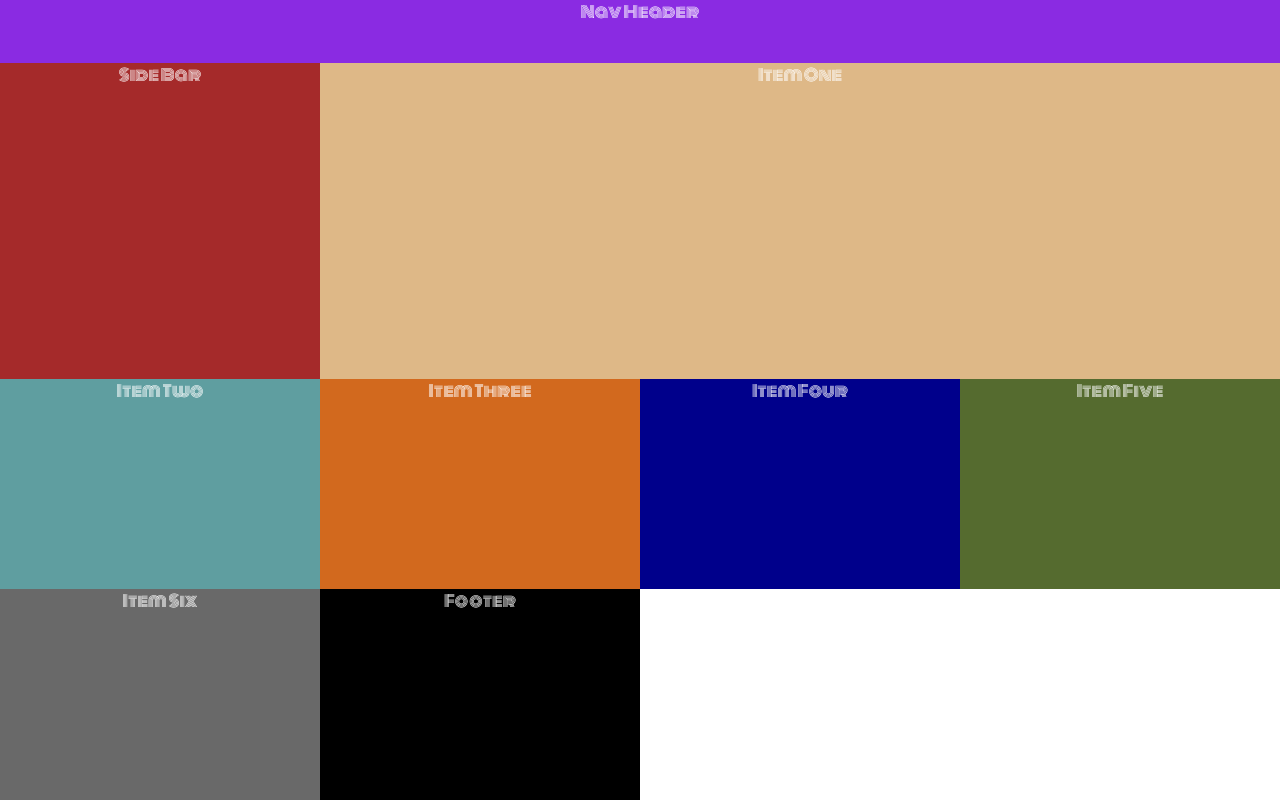
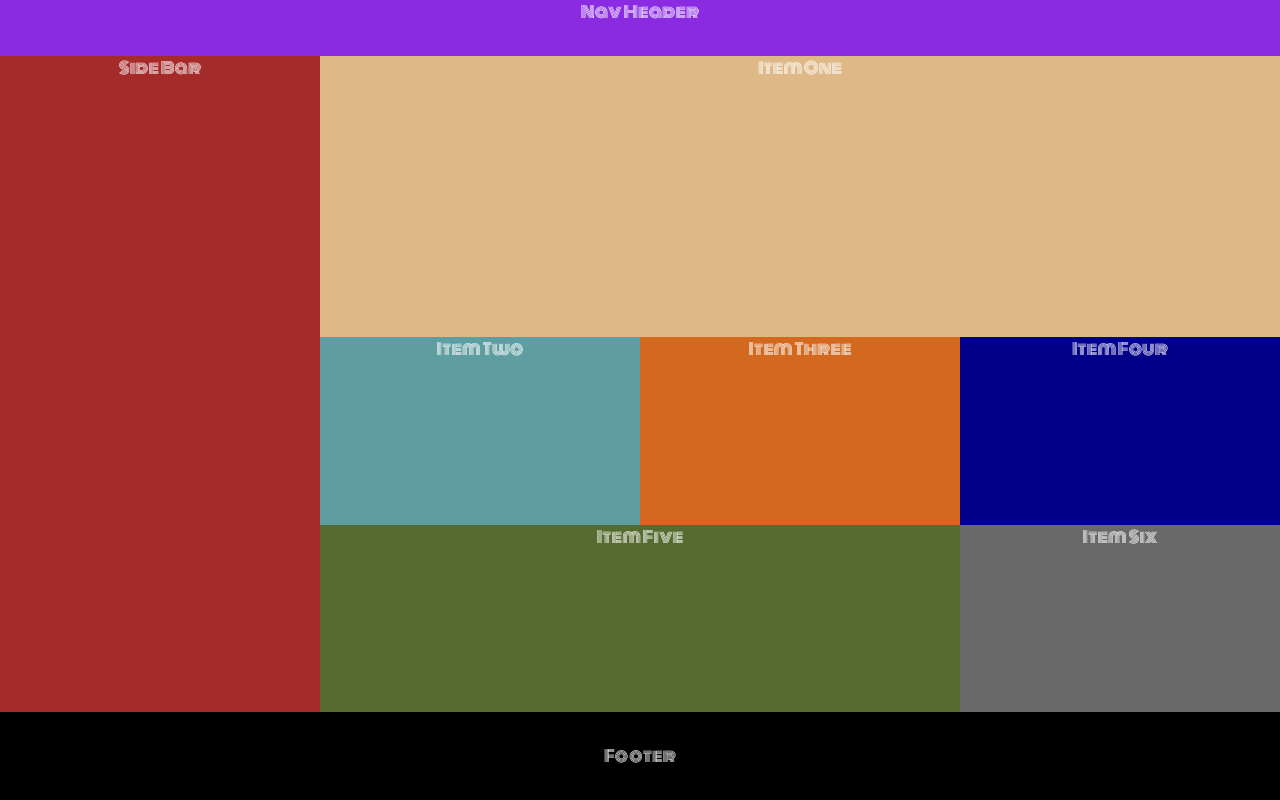
Before and after one commit to iddimsangi/gridpractisSass, a React (Create React App) app: page / in a window 1280 px wide. Built offline with nearby package versions, Linux system fonts and the light colour scheme.

Commit message:
Layout formed

```diff
--- a/src/App.scss
+++ b/src/App.scss
@@ -17,11 +17,11 @@
   grid-template-rows: .3fr 1.5fr repeat(2, 1fr);
   &-nav{
     background-color: blueviolet;
-    grid-column:1/5 ;
+    grid-column:1/5;
   }
   &-item1{
     background-color: brown;
-
+    grid-row: 2/5;
   }
   &-item2{
     background-color: burlywood;
@@ -38,11 +38,14 @@
   }
   &-item6{
     background-color: darkolivegreen;
+    grid-column: 2/4;
   }
   &-item7{
     background-color: dimgray;
   }
   &-itemFooter{
     background-color: #000;
+    padding: 2rem;
+    grid-column: 1/5;
   }
 }
```
